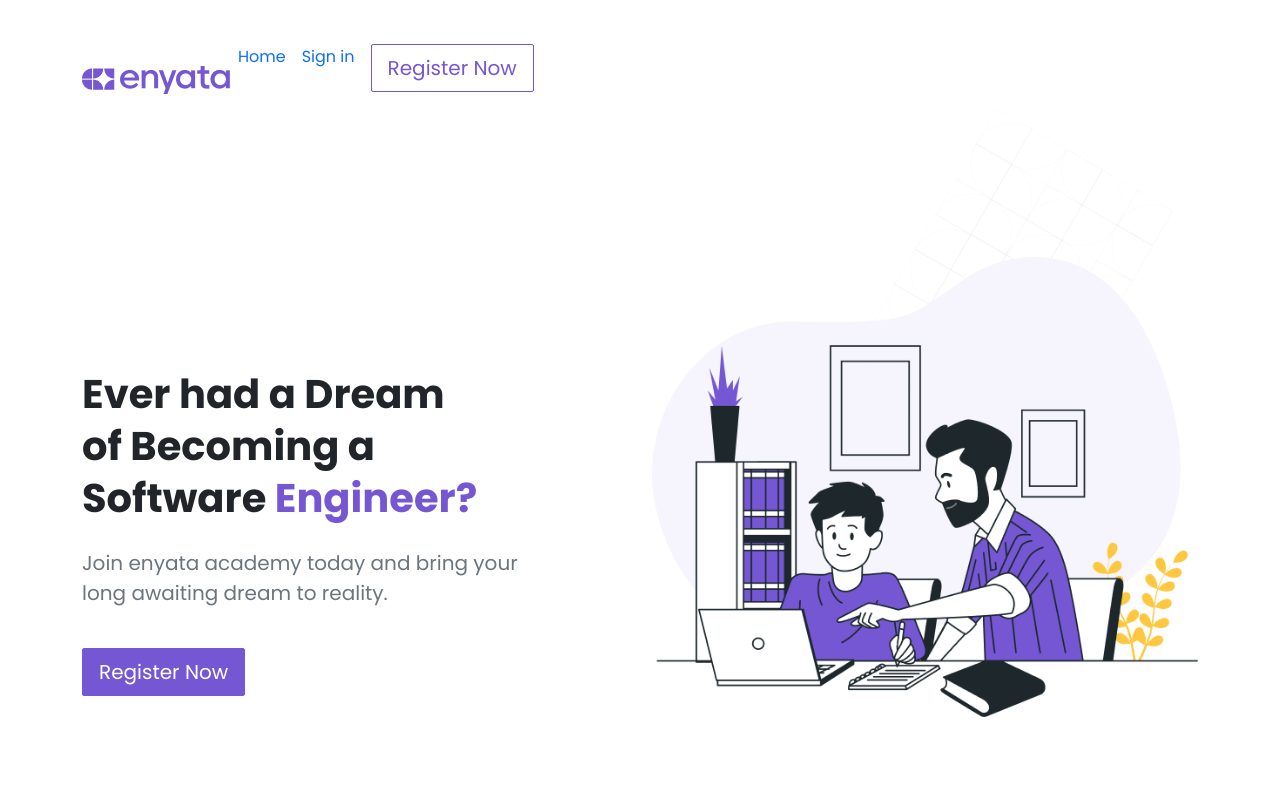
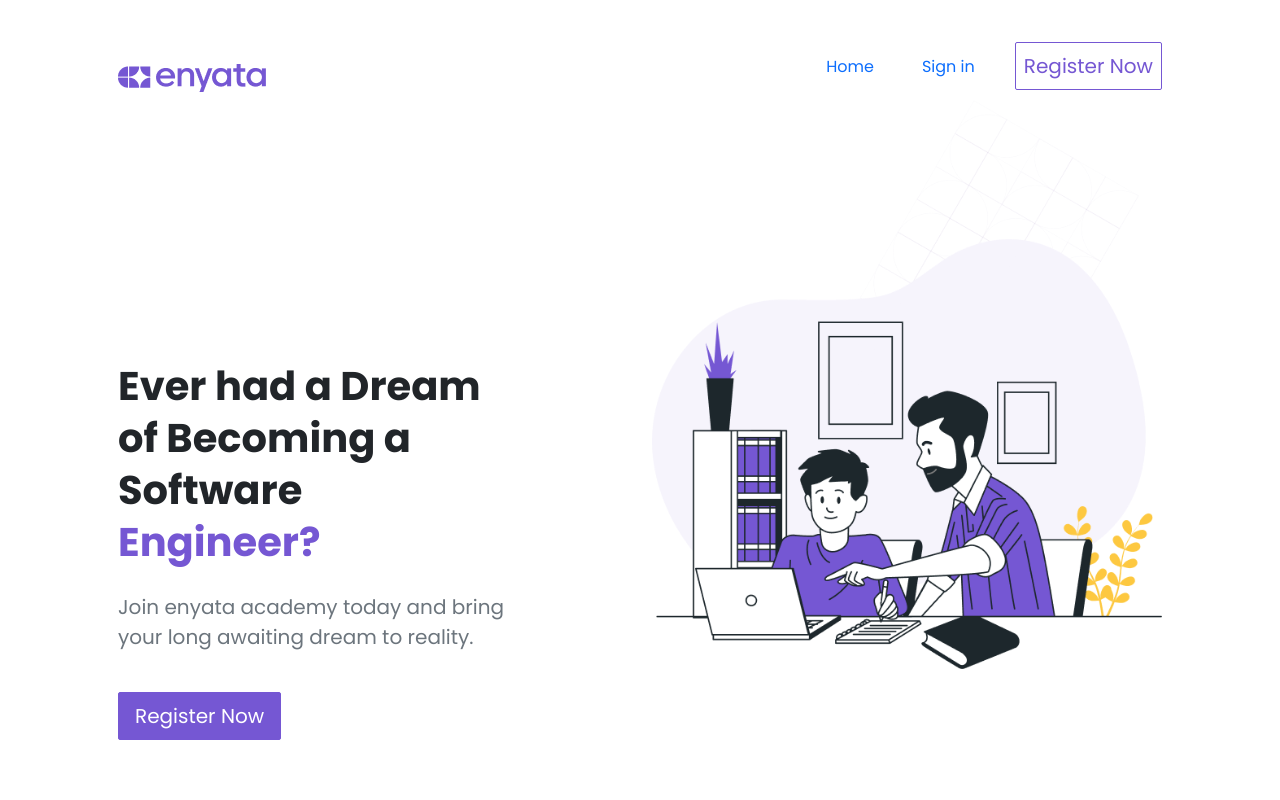
Before and after one commit to MoyinoluwaA/Enyata-Academy-Project-T2-Frontend, a Vue app: page / in a window 1280 px wide. Shown: the top 800 px of the page. Built offline with nearby package versions, Linux system fonts and the light colour scheme; a web font is replaced by a local one.

Commit message:
updated navbar

```diff
--- a/src/components/Navbar.vue
+++ b/src/components/Navbar.vue
@@ -1,30 +1,25 @@
 <template>
-    <nav class='nav-bar navbar navbar-expand-lg flex-row'>
-        <div class=' container mt-4 pt-1'>
-            <div class=''>
-                <img src="../assets/images/enyataLogo.png" class="img-fluid pt-4" alt="enyataLogo">
-            </div>
-            <div class="collapse navbar-collapse" id="navbarSupportedContent">
-                <div class="nav-links navbar-nav mb-2 mb-lg-0">
-                    <router-link to="/" class="nav-link">Home</router-link>
-                    <router-link to="/signin" class="nav-link">Sign in</router-link>
-                    <router-link to="/signup" class="nav-link" role="button" ><Button btnStyle='btn btn-lg btn-register-white' btnText='Register Now'></Button></router-link>
-                </div>
-            </div>
+    <nav class='nav-bar navbar navbar-expand-md flex-row'>
+        <div class='container mt-4 pt-2 px-xl-5'>
+            <img src="../assets/images/enyataLogo.png" class="img-fluid pt-4" alt="enyataLogo">
             <button class="navbar-toggler" type="button" data-bs-toggle="collapse" data-bs-target="#navbarSupportedContent" aria-controls="navbarSupportedContent" aria-expanded="false" aria-label="Toggle navigation">
                 <i class="fa fa-bars fs-4 navbar-toggler-icon"></i>
             </button>
+            <div class="collapse navbar-collapse" id="navbarSupportedContent">
+                <div class="nav-links navbar-nav align-items-md-center mb-2 mb-lg-0 ms-md-auto">
+                    <router-link to="/" class="nav-link me-4 pe-3">Home</router-link>
+                    <router-link to="/signin" class="nav-link me-4 pe-3">Sign in</router-link>
+                    <router-link to="/signup" class="nav-link btn btn-lg btn-register-white" role="button">
+                        Register Now
+                    </router-link>
+                </div>
+            </div>
         </div>
     </nav>
 </template>
 
 <script>
-import Button from '../components/Button.vue'
-
 export default {
-    name: 'Navbar',
-    components: {
-        Button
-    }
+    name: 'Navbar'
 }
 </script>
--- a/src/views/Home.vue
+++ b/src/views/Home.vue
@@ -1,7 +1,7 @@
 <template>
 	<div class="home">
 		<Navbar/>
-		<main class="container">
+		<main class="container px-xl-5">
 			<section class="row intro">
 				<div class="col-lg-6 col-md-6 col-sm-12 intro-text">
 					<h1 class="fw-bold intro-header">Ever had a Dream of Becoming a Software <span class="text--purple">Engineer?</span></h1>
```
